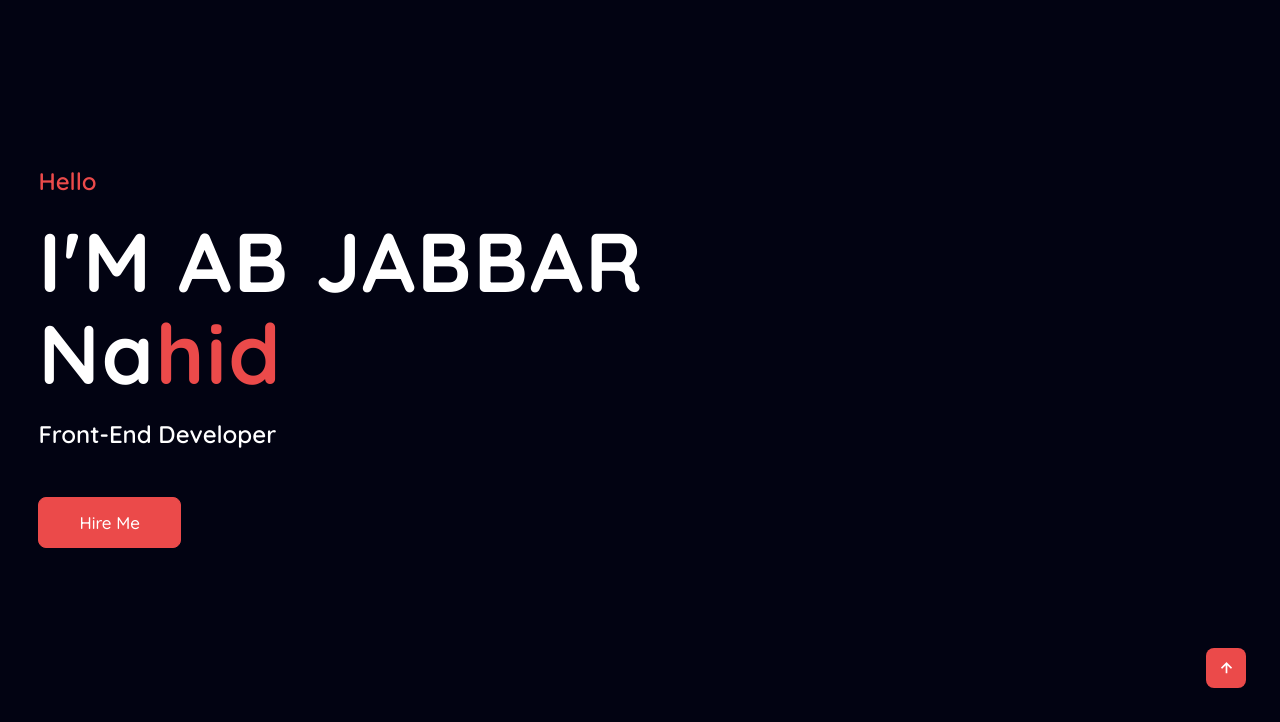
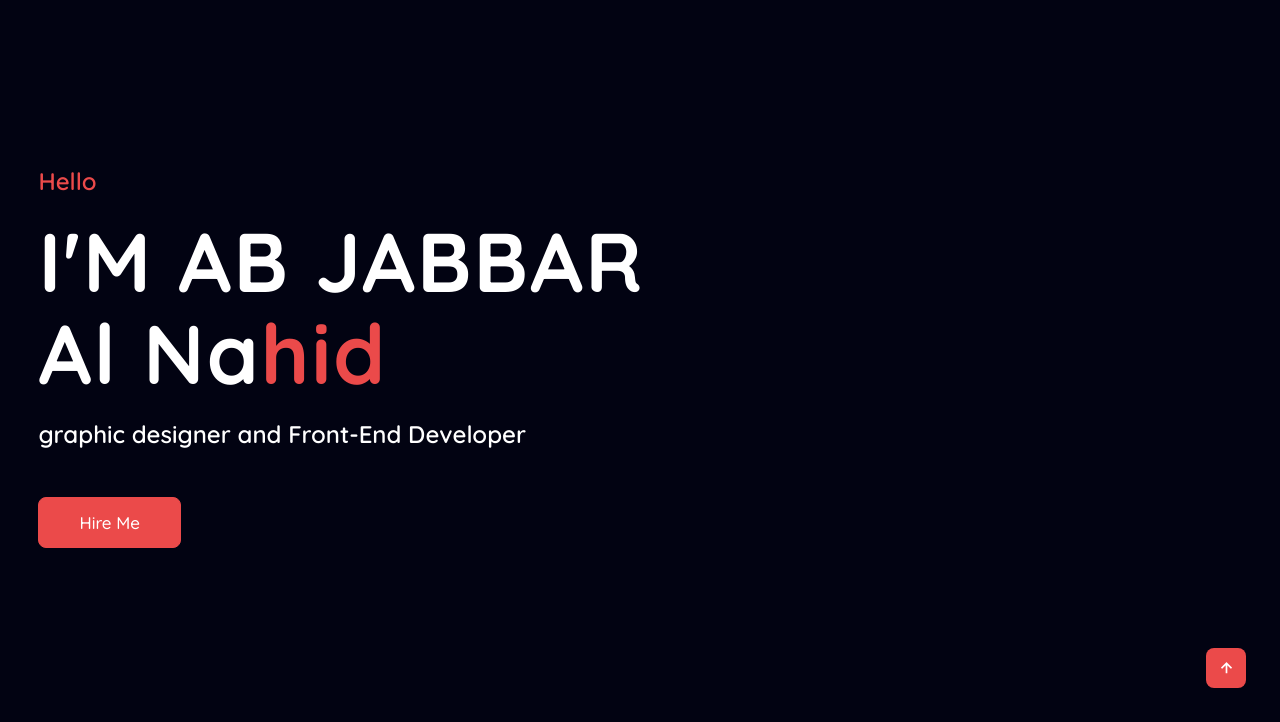
Before and after one commit to abnahid/abnahid.com, a plain HTML site: page index.html in a window 1280 px wide. Shown: the part 78-800 px from the top of the page. Drawn offline with nearby package versions, Linux system fonts and the light colour scheme.

Commit message:
Update index.html

```diff
--- a/index.html
+++ b/index.html
@@ -54,8 +54,8 @@
 	<section class="home" id="home">
 		<div class="home-text">
 			<h4>Hello</h4>
-			<h1>I'M AB JABBAR<br> Na<span>hid</span></h1>
-			<h3>Front-End Developer</h3>
+			<h1>I'M AB JABBAR<br>Al Na<span>hid</span></h1>
+			<h3>graphic designer and Front-End Developer</h3>
 			<a href="#about" class="btn">Hire Me</a>
 		</div>
 	</section>
```
